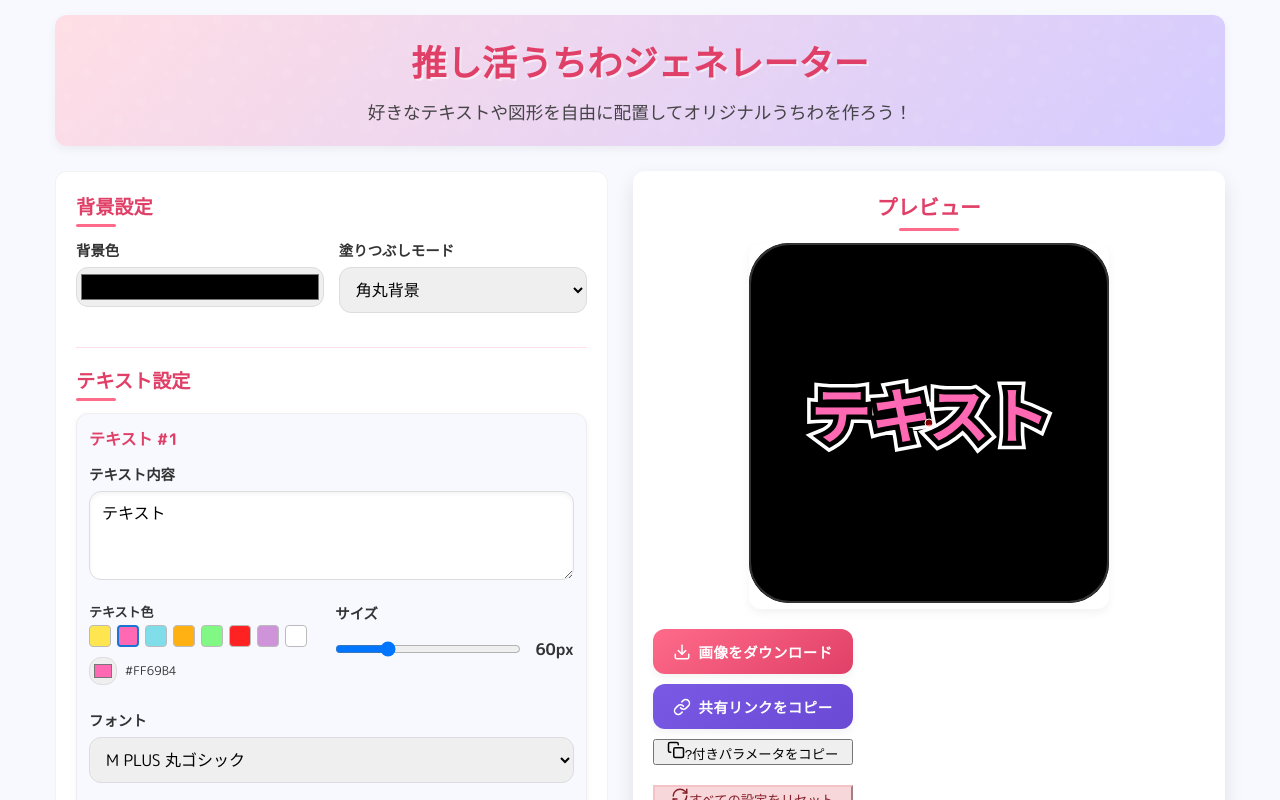
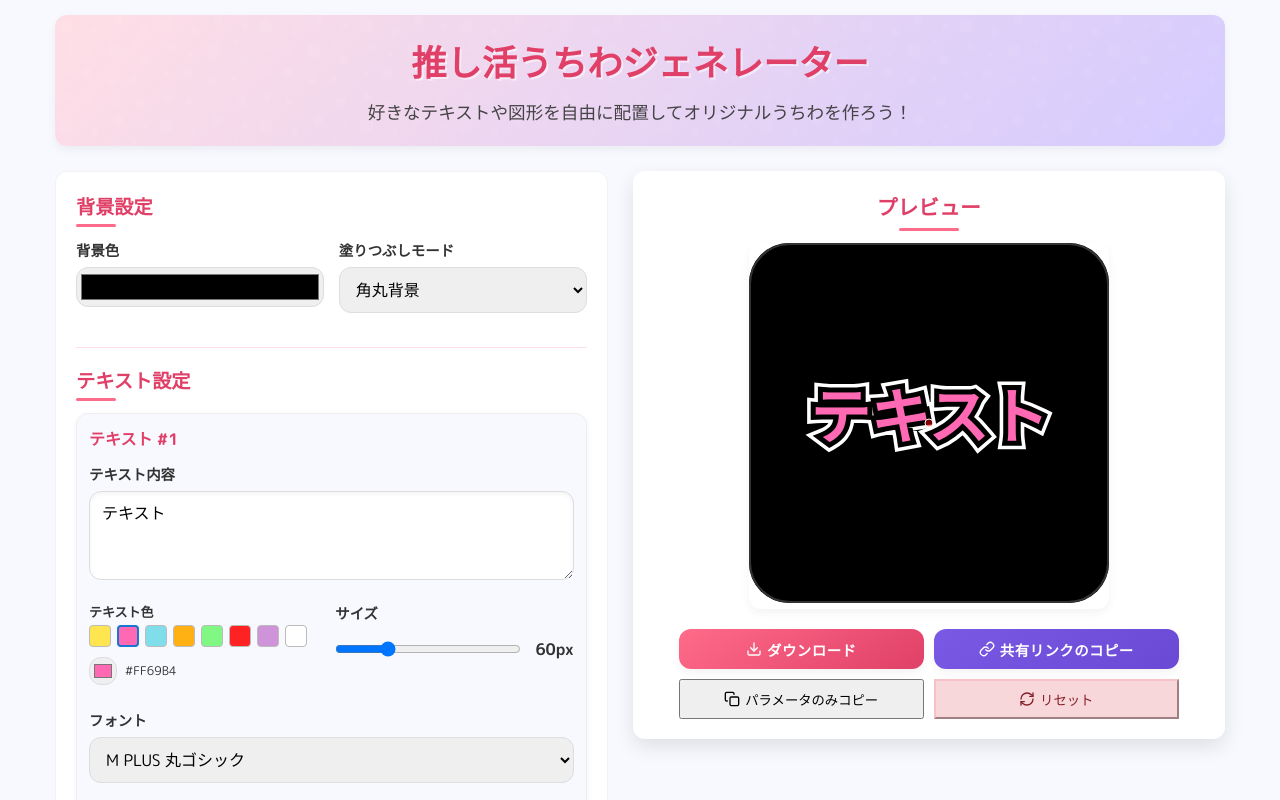
Before and after one commit to esuji5/uchiwa_generator, a React (Create React App) app: page / in a window 1280 px wide. Shown: the top 800 px of the page. Built offline with nearby package versions, Linux system fonts and the light colour scheme; a web font is replaced by a local one.

Commit message:
ボタン調整

```diff
--- a/src/components/UchiwaPreview.tsx
+++ b/src/components/UchiwaPreview.tsx
@@ -279,44 +279,77 @@ export const UchiwaPreview: React.FC<UchiwaPreviewProps> = ({
         </svg>
       </div>
       <div className="preview-actions">
-        <div style={{ display: 'flex', flexDirection: 'column', gap: '10px', alignItems: 'center' }}>
+        {/* 2×2のグリッドレイアウトでボタンをまとめる */}
+        <div style={{
+          display: 'grid',
+          gridTemplateColumns: 'repeat(2, 1fr)',
+          gap: '10px',
+          width: '100%',
+          maxWidth: '500px',
+          margin: '0 auto'
+        }}>
           <button
             onClick={handleDownload}
             className="download-button"
-            style={{ width: '100%', maxWidth: '250px' }}
+            style={{
+              display: 'flex',
+              alignItems: 'center',
+              justifyContent: 'center',
+              gap: '5px',
+              padding: '8px',
+              height: '40px'
+            }}
           >
-            <svg width="18" height="18" viewBox="0 0 24 24" fill="none" stroke="currentColor" strokeWidth="2" strokeLinecap="round" strokeLinejoin="round">
+            <svg width="16" height="16" viewBox="0 0 24 24" fill="none" stroke="currentColor" strokeWidth="2" strokeLinecap="round" strokeLinejoin="round">
               <path d="M21 15v4a2 2 0 0 1-2 2H5a2 2 0 0 1-2-2v-4"></path>
               <polyline points="7 10 12 15 17 10"></polyline>
               <line x1="12" y1="15" x2="12" y2="3"></line>
             </svg>
-            {isDownloading ? '保存中...' : '画像をダウンロード'}
+            <span>{isDownloading ? '保存中...' : 'ダウンロード'}</span>
           </button>
+
           <button
             onClick={copyShareableUrl}
             className="share-button"
-            style={{ width: '100%', maxWidth: '250px' }}
+            style={{
+              display: 'flex',
+              alignItems: 'center',
+              justifyContent: 'center',
+              gap: '5px',
+              padding: '8px',
+              height: '40px'
+            }}
           >
-            <svg width="18" height="18" viewBox="0 0 24 24" fill="none" stroke="currentColor" strokeWidth="2" strokeLinecap="round" strokeLinejoin="round">
+            <svg width="16" height="16" viewBox="0 0 24 24" fill="none" stroke="currentColor" strokeWidth="2" strokeLinecap="round" strokeLinejoin="round">
               <path d="M10 13a5 5 0 0 0 7.54.54l3-3a5 5 0 0 0-7.07-7.07l-1.72 1.71"></path>
               <path d="M14 11a5 5 0 0 0-7.54-.54l-3 3a5 5 0 0 0 7.07 7.07l1.71-1.71"></path>
             </svg>
-            共有リンクをコピー
+            <span>共有リンクのコピー</span>
           </button>
 
-          {/* パラメータのみコピーボタンを表示 */}
-          {copyParametersOnly && (
+          {/* パラメータのみコピーボタン */}
+          {copyParametersOnly ? (
             <button
               onClick={copyParametersOnly}
               className="params-button"
-              style={{ width: '100%', maxWidth: '250px' }}
+              style={{
+                display: 'flex',
+                alignItems: 'center',
+                justifyContent: 'center',
+                gap: '5px',
+                padding: '8px',
+                height: '40px'
+              }}
             >
-              <svg width="18" height="18" viewBox="0 0 24 24" fill="none" stroke="currentColor" strokeWidth="2" strokeLinecap="round" strokeLinejoin="round">
+              <svg width="16" height="16" viewBox="0 0 24 24" fill="none" stroke="currentColor" strokeWidth="2" strokeLinecap="round" strokeLinejoin="round">
                 <rect x="9" y="9" width="13" height="13" rx="2" ry="2"></rect>
                 <path d="M5 15H4a2 2 0 0 1-2-2V4a2 2 0 0 1 2-2h9a2 2 0 0 1 2 2v1"></path>
               </svg>
-              ?付きパラメータをコピー
+              <span>パラメータのみコピー</span>
             </button>
+          ) : (
+            // パラメータコピー機能がない場合は空のセルを表示
+            <div></div>
           )}
 
           {/* すべての設定をリセットするボタン */}
@@ -328,21 +361,24 @@ export const UchiwaPreview: React.FC<UchiwaPreviewProps> = ({
             }}
             className="reset-button"
             style={{
-              width: '100%',
-              maxWidth: '250px',
-              marginTop: '10px',
+              display: 'flex',
+              alignItems: 'center',
+              justifyContent: 'center',
+              gap: '5px',
+              padding: '8px',
+              height: '40px',
               backgroundColor: '#f8d7da',
               borderColor: '#f5c2c7',
               color: '#842029'
             }}
           >
-            <svg width="18" height="18" viewBox="0 0 24 24" fill="none" stroke="currentColor" strokeWidth="2" strokeLinecap="round" strokeLinejoin="round">
+            <svg width="16" height="16" viewBox="0 0 24 24" fill="none" stroke="currentColor" strokeWidth="2" strokeLinecap="round" strokeLinejoin="round">
               <path d="M3 12a9 9 0 0 1 9-9 9.75 9.75 0 0 1 6.74 2.74L21 8"></path>
               <path d="M21 3v5h-5"></path>
               <path d="M21 12a9 9 0 0 1-9 9 9.75 9.75 0 0 1-6.74-2.74L3 16"></path>
               <path d="M8 16H3v5"></path>
             </svg>
-            すべての設定をリセット
+            <span>リセット</span>
           </button>
         </div>
       </div>
```
